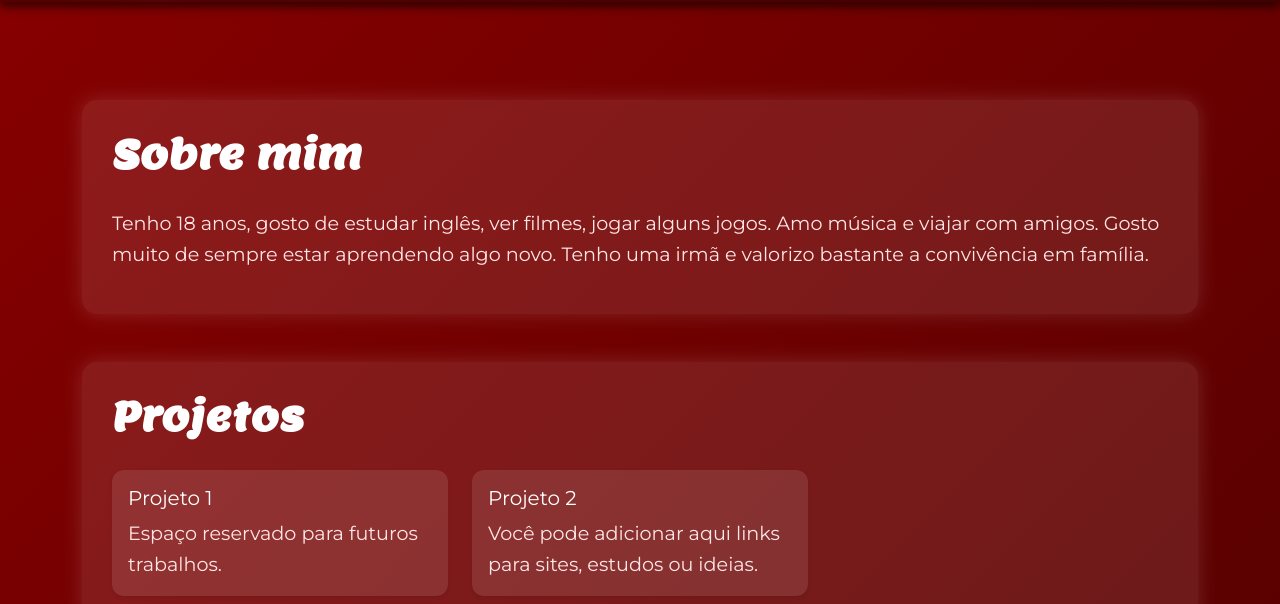
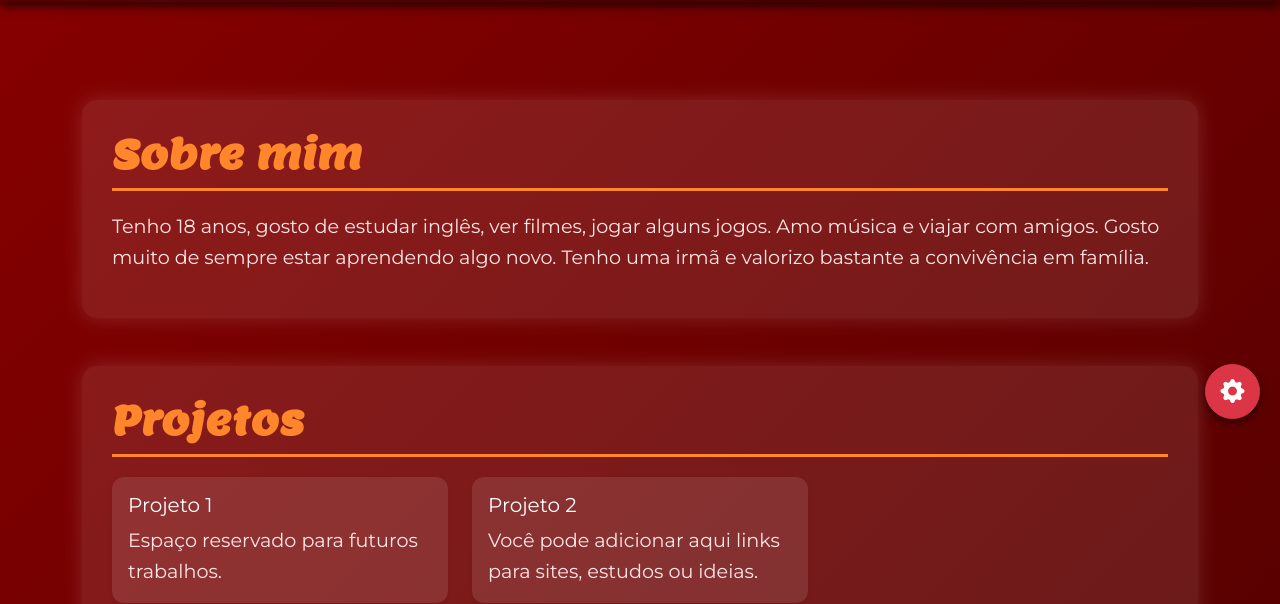
Before and after one commit to Pedro685578/portfolio-pedro, a plain HTML site: page index.html in a window 1280 px wide. Shown: the part 196-800 px from the top of the page. Drawn offline with nearby package versions, Linux system fonts and the light colour scheme.

Commit message:
Update style.css

```diff
--- a/style.css
+++ b/style.css
@@ -1,104 +1,3 @@
-<!DOCTYPE html>
-<html lang="pt-br">
-<head>
-  <meta charset="UTF-8">
-  <meta name="viewport" content="width=device-width, initial-scale=1.0">
-  <title>Portfólio - Pedro Henrique Buttner Prado</title>
-  <link rel="stylesheet" href="style.css">
-  <link href="https://fonts.googleapis.com/css2?family=Montserrat:wght@400;700&family=Lemon&display=swap" rel="stylesheet">
-  <link href="https://cdnjs.cloudflare.com/ajax/libs/bootstrap/5.3.3/css/bootstrap.min.css" rel="stylesheet">
-  <link rel="stylesheet" href="https://cdnjs.cloudflare.com/ajax/libs/bootstrap-icons/1.11.3/font/bootstrap-icons.min.css">
-</head>
-<body>
-
-  <!-- Header / Navegação -->
-  <header class="header p-4 sticky-top">
-    <div class="container d-flex justify-content-between align-items-center">
-      <div class="d-flex align-items-center">
-        <img src="images/pedro.jpg" alt="Pedro Henrique Buttner Prado" class="profile-img me-3">
-        <div>
-          <h1>Pedro Henrique Buttner Prado</h1>
-          <p class="subtitle">Estudante | Futuro designer de moda</p>
-        </div>
-      </div>
-      <ul class="nav">
-        <li class="nav-item"><a class="nav-link" href="#sobre">Sobre</a></li>
-        <li class="nav-item"><a class="nav-link" href="#projetos">Projetos</a></li>
-        <li class="nav-item"><a class="nav-link" href="#contato">Contato</a></li>
-      </ul>
-      <div id="acessibilidade" class="menu-acessibilidade">
-        <button id="botao-acessibilidade" class="btn btn-primary fw-bold rotacao-botao" aria-expanded="false">Acessibilidade</button>
-        <div id="opcoes-acessibilidade" class="opcoes-acessibilidade apresenta-lista">
-          <button id="aumentar-fonte" class="btn btn-primary fw-bold">A+</button>
-          <button id="diminuir-fonte" class="btn btn-primary fw-bold">A-</button>
-          <button id="alterna-contraste" class="btn btn-primary fw-bold"><i class="bi bi-shadows"></i></button>
-        </div>
-      </div>
-    </div>
-  </header>
-
-  <main class="container my-5">
-
-    <!-- Sobre mim -->
-    <section id="sobre" class="about mb-5">
-      <h2>Sobre mim</h2>
-      <p>Tenho 18 anos, gosto de estudar inglês, ver filmes, jogar alguns jogos. Amo música e viajar com amigos. Gosto muito de sempre estar aprendendo algo novo. Tenho uma irmã e valorizo bastante a convivência em família.</p>
-    </section>
-
-    <!-- Projetos -->
-    <section id="projetos" class="mb-5">
-      <h2>Projetos</h2>
-      <div class="row g-4">
-        <div class="col-md-4">
-          <div class="card shadow-sm h-100">
-            <div class="card-body">
-              <h5 class="card-title">Projeto 1</h5>
-              <p class="card-text">Espaço reservado para futuros trabalhos.</p>
-            </div>
-          </div>
-        </div>
-        <div class="col-md-4">
-          <div class="card shadow-sm h-100">
-            <div class="card-body">
-              <h5 class="card-title">Projeto 2</h5>
-              <p class="card-text">Você pode adicionar aqui links para sites, estudos ou ideias.</p>
-            </div>
-          </div>
-        </div>
-      </div>
-    </section>
-
-    <!-- Contato -->
-    <section id="contato" class="mb-5">
-      <h2>Contato</h2>
-      <p>Email: <a href="mailto:pedrobuttner.prado@gmail.com">pedrobuttner.prado@gmail.com</a></p>
-      <form class="mt-3">
-        <div class="mb-3">
-          <label for="nome" class="form-label">Nome</label>
-          <input type="text" class="form-control" id="nome" placeholder="Digite seu nome">
-        </div>
-        <div class="mb-3">
-          <label for="emailForm" class="form-label">Email</label>
-          <input type="email" class="form-control" id="emailForm" placeholder="Digite seu email">
-        </div>
-        <div class="mb-3">
-          <label for="mensagem" class="form-label">Mensagem</label>
-          <textarea class="form-control" id="mensagem" rows="4" placeholder="Escreva sua mensagem"></textarea>
-        </div>
-        <button type="submit" class="btn btn-danger">Enviar</button>
-      </form>
-    </section>
-  </main>
-
-  <footer class="footer text-center py-3">
-    <p>© 2025 Pedro Henrique Buttner Prado</p>
-    <p>Acesse minhas redes: <i class="bi bi-instagram"></i> <i class="bi bi-whatsapp"></i></p>
-  </footer>
-
-  <script src="https://cdnjs.cloudflare.com/ajax/libs/bootstrap/5.3.3/js/bootstrap.bundle.min.js"></script>
-  <script src="script.js"></script>
-</body>
-</html>
 @import url('https://fonts.googleapis.com/css2?family=Montserrat:wght@400;700&family=Lemon&display=swap');
 
 /* Variáveis */
@@ -124,23 +23,17 @@ body {
   min-height: 100vh;
   display: flex;
   flex-direction: column;
+  transition: background-color 0.3s ease, color 0.3s ease;
 }
 
 /* Header */
-.header, header {
+.header {
   background-color: rgba(0,0,0,0.35);
   padding: 20px 0;
   box-shadow: 0 4px 10px rgba(0,0,0,0.7);
   position: sticky;
   top: 0;
   z-index: 1000;
-}
-
-.header-content, header .container {
-  display: flex;
-  align-items: center;
-  justify-content: space-between;
-  flex-wrap: wrap;
 }
 
 .profile-img {
@@ -152,7 +45,7 @@ body {
   box-shadow: 0 0 25px rgba(255,255,255,0.5);
 }
 
-/* Menu */
+/* Navegação */
 .nav-link {
   color: #f2a6a6;
   font-weight: 600;
@@ -164,7 +57,7 @@ body {
   text-decoration: underline;
 }
 
-/* Main Sections */
+/* Main */
 main {
   flex-grow: 1;
   padding: 50px 0;
@@ -193,21 +86,19 @@ section h2 {
   margin-bottom: 20px;
 }
 
-/* Paragraphs */
 section p {
-  font-weight: 400;
   font-size: 1.2rem;
   line-height: 1.6;
   color: #ffe5e5;
-  margin-bottom: 15px;
 }
 
-/* Cards Projetos */
+/* Cards */
 .card {
   border: none;
   border-radius: 12px;
   background: rgba(255,255,255,0.1);
   color: #fff;
+  transition: transform 0.3s ease, background 0.3s ease;
 }
 
 .card:hover {
@@ -244,9 +135,78 @@ form button {
   margin: 0 5px;
 }
 
+/* Acessibilidade */
+.menu-acessibilidade {
+  position: fixed;
+  bottom: 20px;
+  right: 20px;
+  z-index: 1100;
+}
+
+#botao-acessibilidade {
+  border-radius: 50%;
+  width: 55px;
+  height: 55px;
+  font-size: 1.5rem;
+  display: flex;
+  align-items: center;
+  justify-content: center;
+  box-shadow: 0 4px 10px rgba(0,0,0,0.5);
+  transition: transform 0.3s ease;
+}
+
+#botao-acessibilidade.rotacao-botao {
+  transform: rotate(180deg);
+}
+
+.opcoes-acessibilidade {
+  display: flex;
+  flex-direction: column;
+  gap: 10px;
+  margin-top: 10px;
+  align-items: center;
+  opacity: 0;
+  transform: translateY(20px);
+  pointer-events: none;
+  transition: all 0.4s ease;
+}
+
+.opcoes-acessibilidade.apresenta-lista {
+  opacity: 1;
+  transform: translateY(0);
+  pointer-events: auto;
+}
+
+.opcoes-acessibilidade button {
+  border-radius: 50%;
+  width: 45px;
+  height: 45px;
+  font-size: 1rem;
+  box-shadow: 0 4px 10px rgba(0,0,0,0.3);
+  transition: transform 0.2s ease;
+}
+
+.opcoes-acessibilidade button:hover {
+  transform: scale(1.1);
+}
+
+/* Alto contraste */
+.alto-contraste {
+  background-color: #000 !important;
+  color: #fff !important;
+}
+
+.alto-contraste a {
+  color: #0ff !important;
+}
+
+.alto-contraste .card {
+  background-color: #222 !important;
+}
+
 /* Responsividade */
 @media (max-width: 768px) {
-  .header-content, header .container {
+  .header .container {
     flex-direction: column;
     text-align: center;
   }
```
